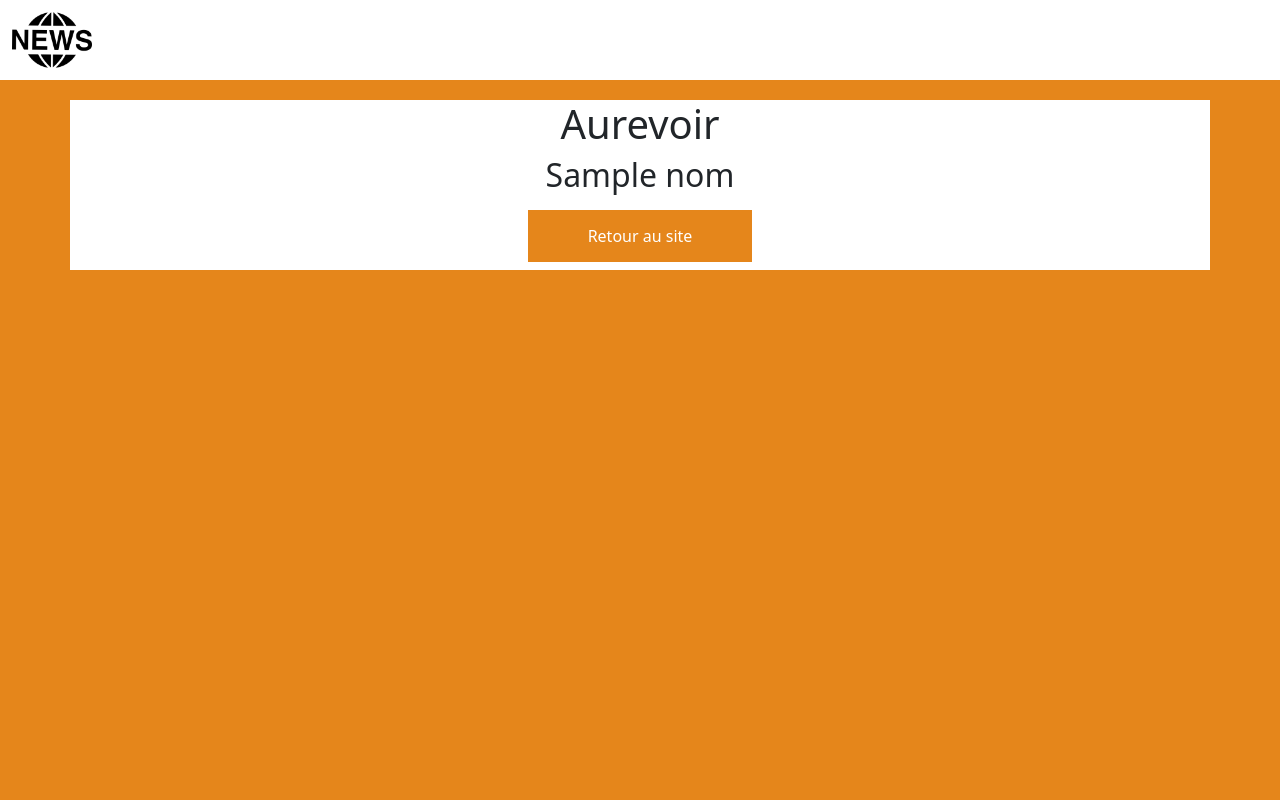
After one commit to justinmiteran/projetPhp, a PHP site: template vues/vDeconnexion.php in a window 1280 px wide. The commit adds this page. Run offline with PHP 8.4, Linux system fonts and the light colour scheme; the template is opened without the code that fills it: most values are stand-ins (such as "Sample title", 1, 10 or a date in 2020).

Commit message:
vue Déco

```diff
--- a/config/config.php
+++ b/config/config.php
@@ -7,9 +7,10 @@ $login="root";
 $mdp="";
 
 //Vues
-$vues['erreur']='vues/erreur.php';
+$vues['erreur']='vues/vErreur.php';
 $vues['vNews']='vues/vNews.php';
-$vues['vConnexion']='vues/connexion.html';
+$vues['vConnexion']='vues/vConnexion.html';
+$vues['vDeconnexion']='vues/vDeconnexion.php';
 
 //Controllers
 $cont['controleurUser']='controleur/ControleurUser.php';
--- a/modeles/ModeleAdmin.php
+++ b/modeles/ModeleAdmin.php
@@ -23,7 +23,7 @@ Class ModeleAdmin {
     function isAdmin(){
         if(isset($_SESSION['role']) && isset($_SESSION['login'])){
             if(Validation::string($_SESSION['role'])=='admin'){
-                return new Admin(Validation::string($_SESSION['role']));
+                return new Admin(Validation::string($_SESSION['login']));
             }
         }
         return null;
@@ -53,5 +53,4 @@ Class ModeleAdmin {
         $_SESSION = array();
     }
 
-
 }
--- /dev/null
+++ b/vues/css/styleDeconnexion.css
@@ -0,0 +1,60 @@
+.blanco{
+    background-color: white;
+}
+
+.ban{
+    background-color: white;
+    height: 80px;
+}
+
+.ecart{
+    height: 20px;
+}
+
+.img{
+    height: 80px;
+}
+
+.cont{
+    display: flex;
+    align-items: center;
+    justify-content: center;
+}
+
+
+body{
+    background: #E5861B
+}
+
+#container{
+    width:400px;
+    margin:0 auto;
+    margin-top:10%;
+}
+/* Bordered form */
+
+#container h1{
+    width: 40%;
+    margin: 0 auto;
+    padding-bottom: 10px;
+}
+
+button{
+    background-color: #E5861B;
+    color: white;
+    padding: 14px 20px;
+    margin: 8px 0;
+    border: none;
+    cursor: pointer;
+    width: 20%;
+}
+
+button:hover{
+    background-color: white;
+    color: #53af57;
+    padding: 14px 20px;
+    margin: 8px 0;
+    border: 5px solid #53af57;
+    cursor: pointer;
+    width: 20%;
+}
--- /dev/null
+++ b/vues/vDeconnexion.php
@@ -0,0 +1,35 @@
+<html>
+    <head>
+        <meta charset="utf-8">
+        <title>Deconnexion</title>
+        <link rel="stylesheet" href="vues/css/bootstrap.min.css" media="screen" type="text/css" />
+        <link rel="stylesheet" href="vues/css/styleDeconnexion.css" media="screen" type="text/css" />
+    </head>
+    <body>
+        <div class="container-fluid ban">
+           <div class="row">
+                <article class="col-md-1">
+                    <a href="index.php">
+                        <img src="vues/img/logo.png" class="img">
+                    </a>
+                </article>
+            </div>
+        </div>
+        <div class="container-fluid ecart">
+
+        </div>
+        <div class="container-fluid">
+            <div class="container blanco">
+                <div class="row">
+                    <article class="col-md-12">
+                        <div class="cont"><h1>Aurevoir </h1></div>
+                        <?php
+                            echo("<div class=\"cont\"><h2>$nom</h2></div>");
+                        ?>
+                        <div class="cont"><button onclick="window.location.href = 'index.php';">Retour au site</button></div>
+                    </article>
+                </div>
+            </div>
+        </div>
+    </body>
+</html>
```
Also changed, not shown: controleur/ControleurAdmin.php (+10 -3 lines), vues/vConnexion.html (line endings or trailing spaces), vues/vErreur.php (renamed from vues/erreur.php).
